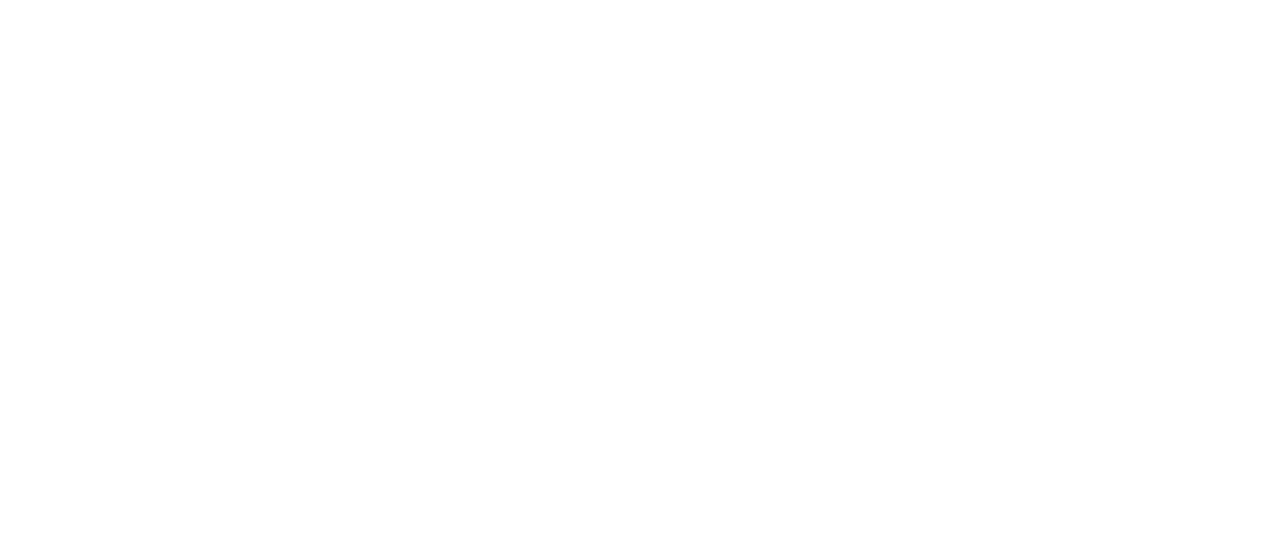
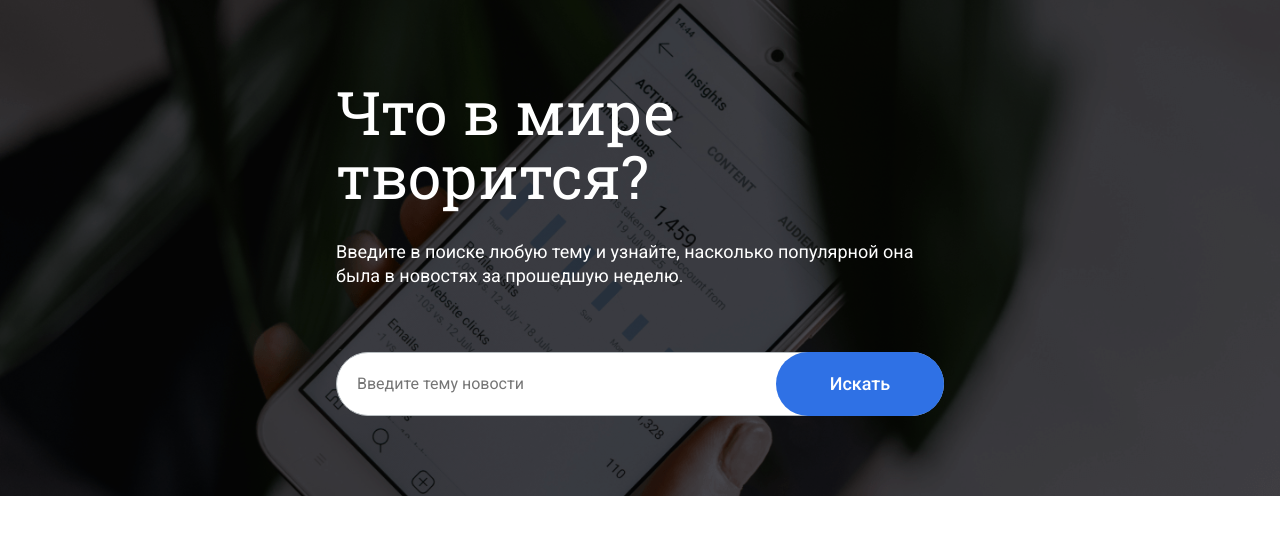
Before and after one commit to Endless1ve/VueNews, a Vue app: page /#/ in a window 1280 px wide. Shown: the top 534 px of the page. Built offline with nearby package versions, Linux system fonts and the light colour scheme.

Commit message:
feat(custom): added search block

```diff
--- a/src/app/styles/variables.scss
+++ b/src/app/styles/variables.scss
@@ -8,6 +8,9 @@
 $main-light-color: #ffffff;
 $second-ligth-color: #b6bcbf;
 $bg-ligth-color: #f5f6f7;
+
+$search-image: "@/shared/images/searchBg.png";
+$search-image-min: "@/shared/images/searchBg-min.png";
 
 @mixin flex-column {
   display: flex;
--- /dev/null
+++ b/src/modules/Search/components/SearchActions.vue
@@ -0,0 +1,37 @@
+<script setup>
+  import SearchInput from "@/shared/ui/inputs/searchInput.vue";
+  import SearchButton from "@/shared/ui/buttons/searchButton.vue";
+</script>
+
+<template>
+  <div class="searchActions">
+    <SearchInput placeholder="Введите тему новости" />
+    <div class="searchButton">
+      <SearchButton>Искать</SearchButton>
+    </div>
+  </div>
+</template>
+
+<style lang="scss" scoped>
+  .searchActions {
+    position: relative;
+
+    @media screen and (max-width: 425px) {
+      @include flex-column;
+    }
+  }
+
+  .searchButton {
+    position: absolute;
+    top: 0;
+    right: 0;
+    width: 100%;
+    max-width: 168px;
+
+    @media screen and (max-width: 425px) {
+      position: relative;
+      max-width: 100%;
+      margin-top: 16px;
+    }
+  }
+</style>
--- /dev/null
+++ b/src/modules/Search/components/SearchBlock.vue
@@ -0,0 +1,83 @@
+<script setup>
+  import SearchActions from "./SearchActions.vue";
+</script>
+
+<template>
+  <section class="search">
+    <slot></slot>
+    <div class="searchContent">
+      <div class="searchTexts">
+        <h1 class="title">Что в мире творится?</h1>
+        <p class="description">
+          Введите в поиске любую тему и узнайте, насколько популярной она была в
+          новостях за прошедшую неделю.
+        </p>
+      </div>
+      <SearchActions />
+    </div>
+  </section>
+</template>
+
+<style lang="scss" scoped>
+  .search {
+    align-items: center;
+    background-image: url($search-image);
+    background-position: center top;
+    background-size: cover;
+    background-color: rgba($color: $main-dark-color, $alpha: 0.7);
+    background-blend-mode: overlay;
+    @include flex-column;
+
+    @media screen and (max-width: 400px) {
+      background-image: url($search-image-min);
+    }
+  }
+
+  .searchContent {
+    width: 100%;
+    max-width: 608px;
+    padding: 80px 0;
+    @include gap-check-supports(64px, 0);
+    @include flex-column;
+
+    @media screen and (max-width: 768px) {
+      max-width: 452px;
+      padding: 40px 16px;
+      @include gap-check-supports(24px, 0);
+    }
+
+    @media screen and (max-width: 475px) {
+      padding: 30px 16px;
+    }
+  }
+
+  .searchTexts {
+    @include gap-check-supports(32px, 0);
+    @include flex-column;
+
+    @media screen and (max-width: 768px) {
+      @include gap-check-supports(16px, 0);
+    }
+  }
+
+  .title {
+    color: $main-light-color;
+    font-family: $title-font;
+    font-weight: 400;
+    font-size: 60px;
+    line-height: 107%;
+
+    @media screen and (max-width: 768px) {
+      max-width: 385px;
+      font-size: 36px;
+      line-height: 40px;
+    }
+  }
+
+  .description {
+    color: $main-light-color;
+    font-family: $text-font;
+    font-size: 18px;
+    line-height: 133%;
+  }
+</style>
--- /dev/null
+++ b/src/modules/Search/index.js
@@ -0,0 +1,3 @@
+import SearchBlock from "./components/SearchBlock.vue";
+
+export { SearchBlock };
--- a/src/pages/HomePage/components/HomePage.vue
+++ b/src/pages/HomePage/components/HomePage.vue
@@ -1,7 +1,11 @@
-<script setup></script>
+<script setup>
+  import { SearchBlock } from "@/modules/Search";
+</script>
 
 <template>
-  <div class="home"></div>
+  <div class="home">
+    <SearchBlock />
+  </div>
 </template>
 
 <style lang="scss" scoped></style>
```
Also changed, not shown: src/shared/images/searchBg-min.png (added), src/shared/images/searchBg.png (added).
